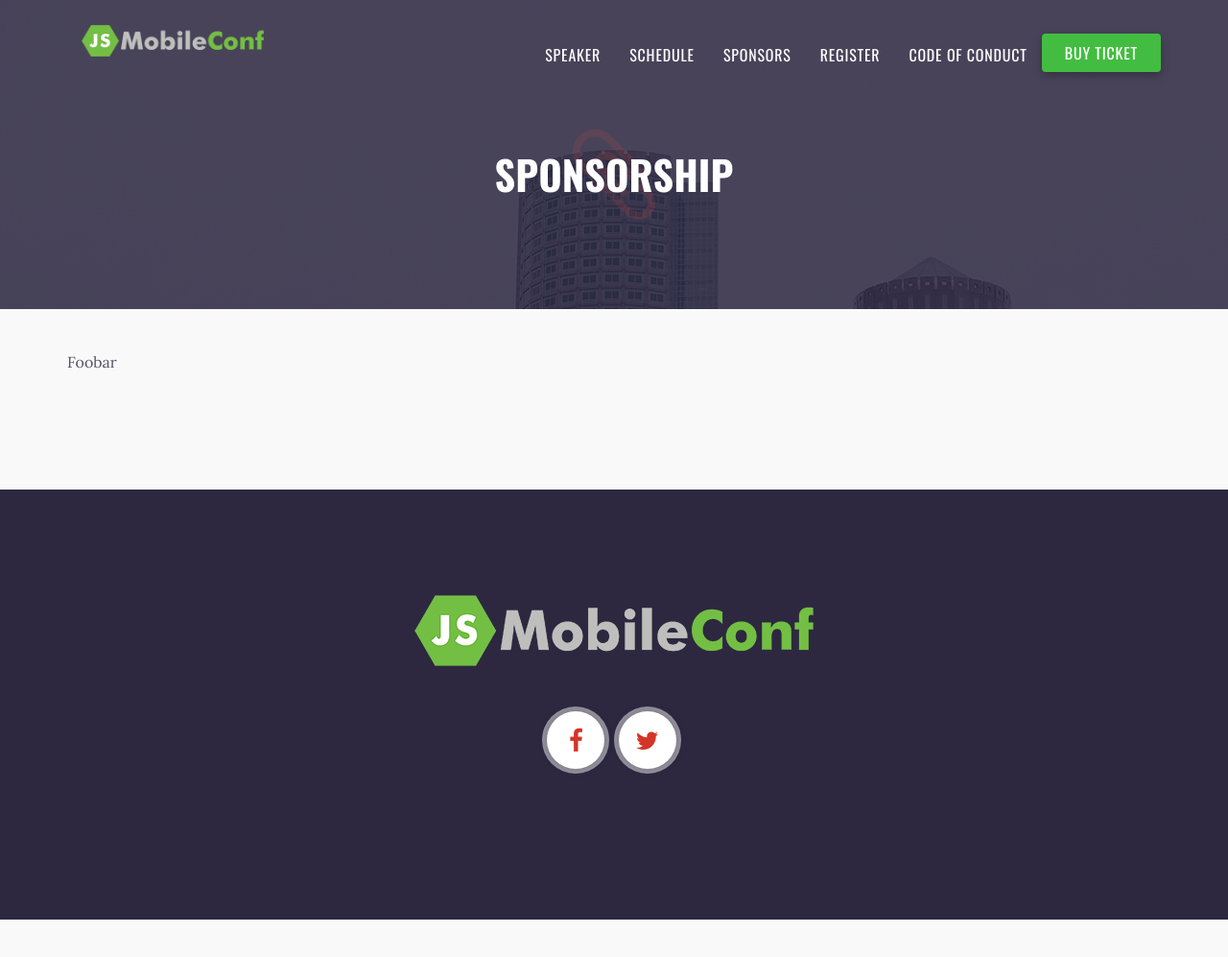
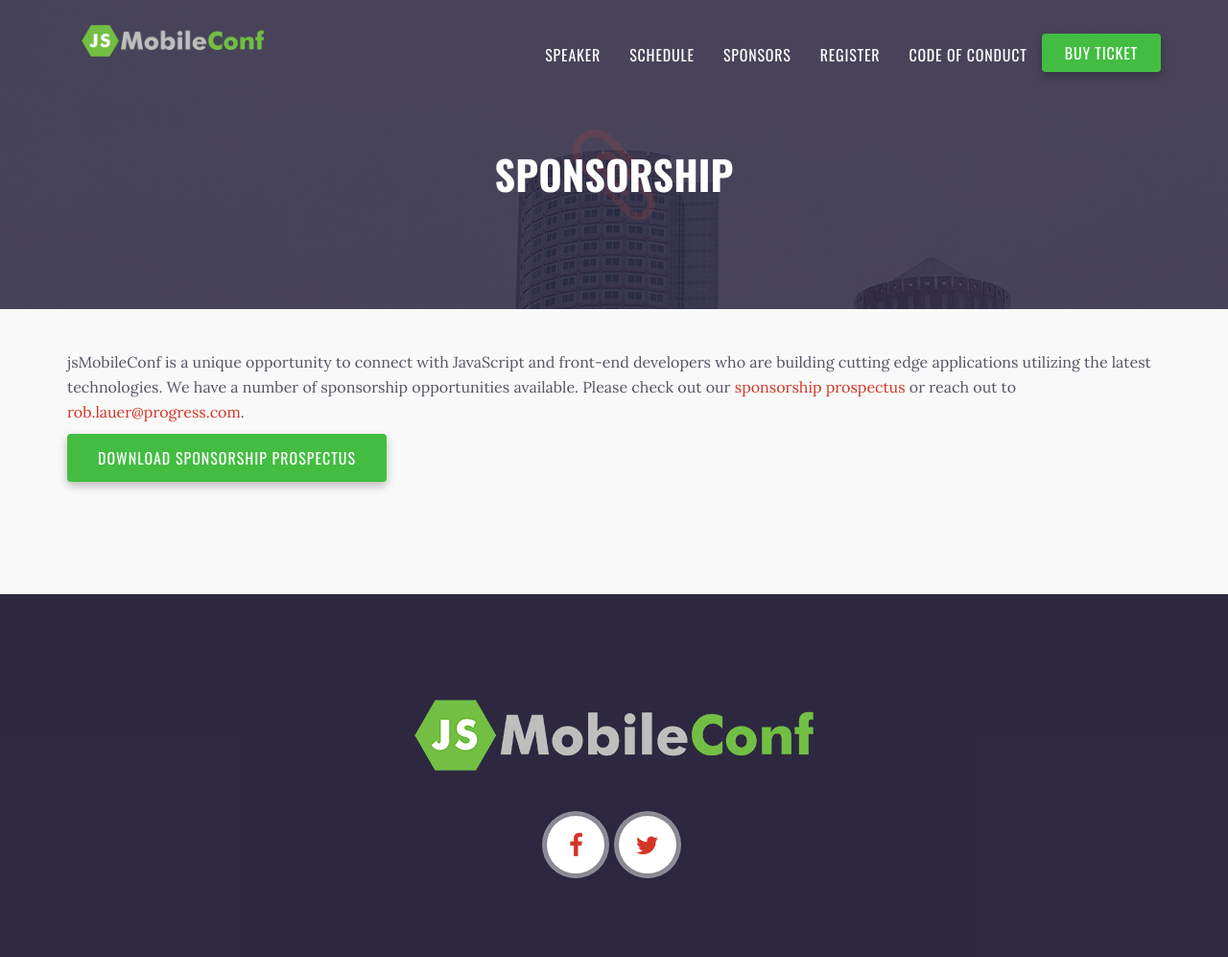
Before and after one commit to remotesynth/jsMobileConf, a Jekyll site: the page built from sponsorship.md, in a window 1280 px wide and 1067 px high. Shown: the top 997 px of the window at 96% size. Built offline with Jekyll 4.4.1, drawn with Linux system fonts in a browser that asks for light colours.

Commit message:
sponsor update

```diff
--- a/sponsorship.md
+++ b/sponsorship.md
@@ -4,4 +4,8 @@ title: Sponsorship
 permalink: /sponsorship/
 ---
 
-Foobar
+jsMobileConf is a unique opportunity to connect with JavaScript and front-end developers who are building cutting edge applications utilizing the latest technologies. We have a number of sponsorship opportunities available. Please check out our [sponsorship prospectus](/assets/pdf/sponsor-packet.pdf) or reach out to [rob.lauer@progress.com](mailto:rob.lauer@progress.com).
+
+<div class="sponsors-btn-area">
+    <a class="lgx-btn lgx-btn-big" href="/assets/pdf/sponsor-packet.pdf"><span>Download Sponsorship Prospectus</span></a>
+</div>
```
Also changed, not shown: assets/img/twittercardimg/twittercard-280-150.jpg, 1 other file.
